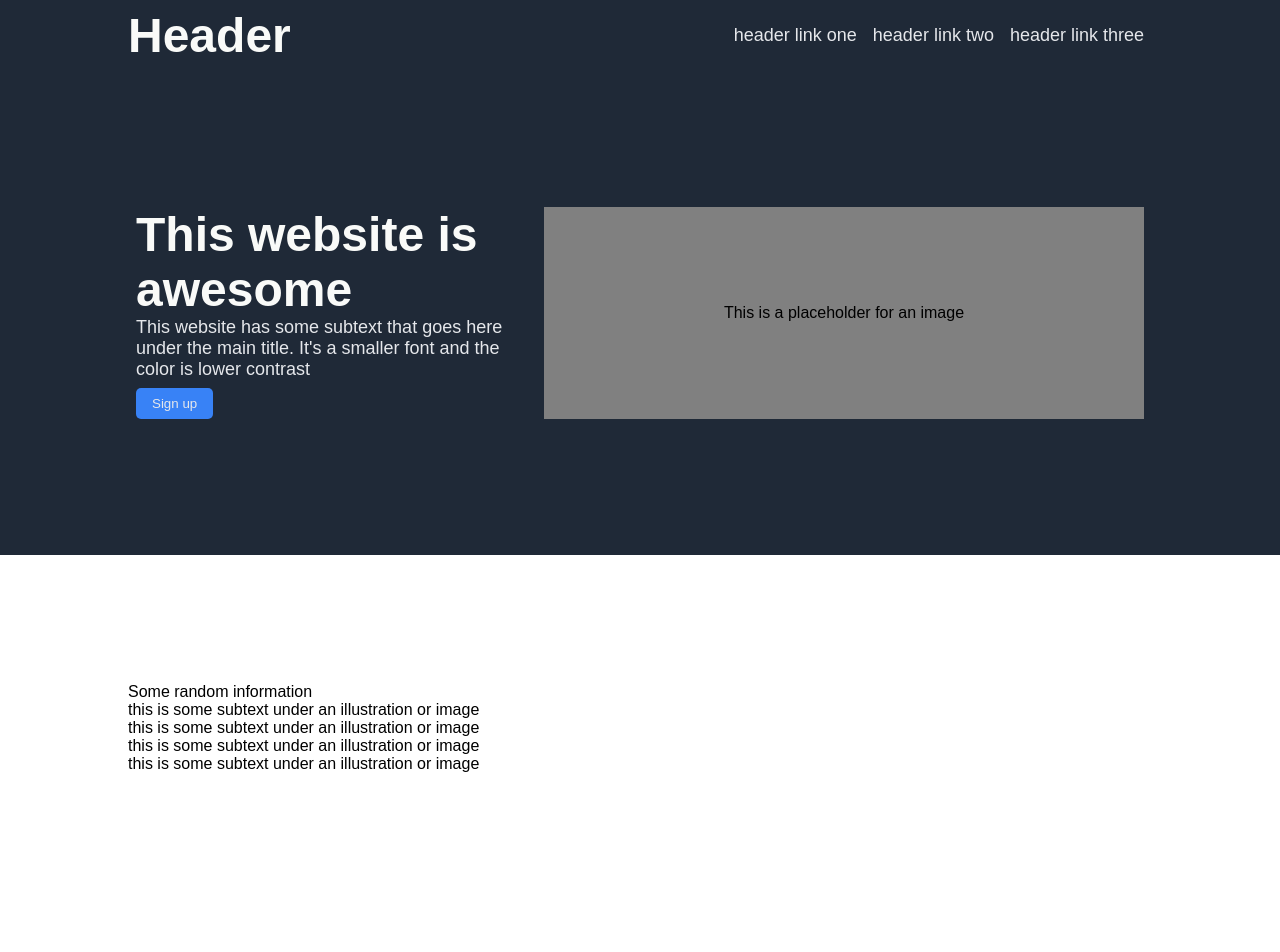
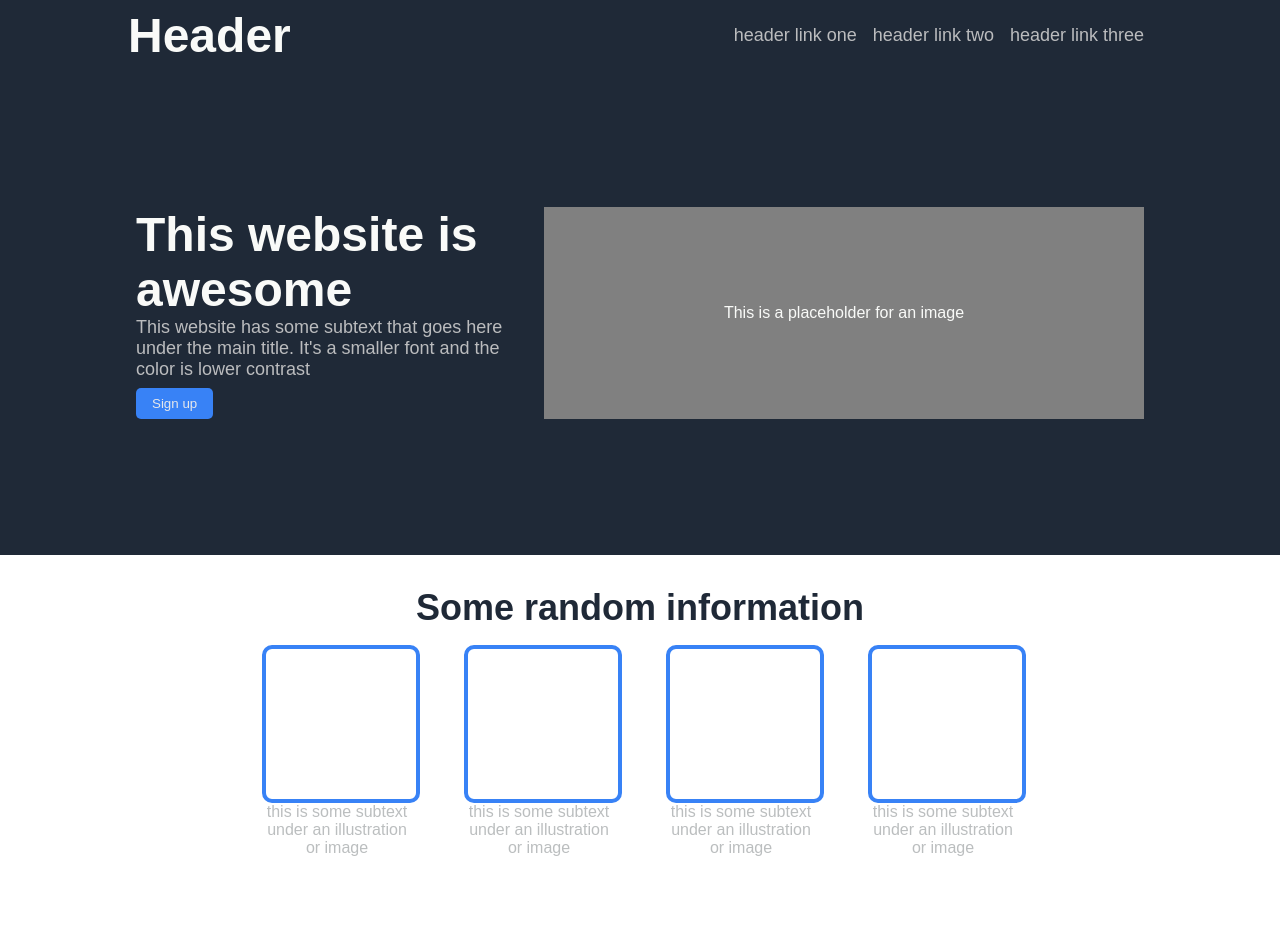
Before and after one commit to JulianTimbs/landing-page, a plain HTML site: page index.html in a window 1280 px wide. Shown: the top 952 px of the page. Drawn offline with Linux system fonts and the light colour scheme.

Commit message:
Added info section

```diff
--- a/index.html
+++ b/index.html
@@ -27,25 +27,34 @@
                 <button class="sign-up">Sign up</button>
             </div>
             <div class="welcome-image">
-                <p>This is a placeholder for an image</p>
+                <p class="placeholder-text">This is a placeholder for an image</p>
             </div>
         </div>
     </section>
 
     <section class="info-container">
-        <p class="info">Some random information</p>
+        <p class="info-header">Some random information</p>
         <div class="image-container">
-            <div class="info-image"></div>
-            <p class="info-image-description">this is some subtext under an illustration or image</p>
+            <div class="info">
+                <div class="info-image"></div>
+                <p class="info-text">this is some subtext under an illustration or image</p>
+            </div>
 
-            <div class="info-image"></div>
-            <p class="info-image-description">this is some subtext under an illustration or image</p>
+            <div class="info">
+                <div class="info-image"></div>
+                <p class="info-text">this is some subtext under an illustration or image</p>
 
-            <div class="info-image"></div>
-            <p class="info-image-description">this is some subtext under an illustration or image</p>
+            </div>
 
-            <div class="info-image"></div>
-            <p class="info-image-description">this is some subtext under an illustration or image</p>
+            <div class="info">
+                <div class="info-image"></div>
+                <p class="info-text">this is some subtext under an illustration or image</p>
+            </div>
+
+            <div class="info">
+                <div class="info-image"></div>
+                <p class="info-text">this is some subtext under an illustration or image</p>
+            </div>
         </div>
     </section>
 
--- a/style.css
+++ b/style.css
@@ -35,7 +35,7 @@ ul {
 }
 
 .nav {
-    color: #E5E7EB;
+    color: #bbbcbe;
 }
 
 .welcome-container {
@@ -56,7 +56,7 @@ ul {
 
 .welcome-info {
     font-size: 18px;
-    color: #E5E7EB;
+    color: #bbbcbe;
 }
 
 .sign-up {
@@ -75,3 +75,40 @@ ul {
     width: 600px;
     background-color: gray;
 }
+
+.placeholder-text {
+    color: #F9FAF8;
+}
+
+.info-container {
+    text-align: center;
+    padding: 32px 128px;
+}
+
+.info-header {
+    font-size: 36px;
+    font-weight: 900;
+    color: #1F2937;
+    margin-bottom: 16px;
+}
+
+.info {
+    max-width: 150px;
+}
+
+.info-image {
+    border: 4px solid #3882F6;
+    border-radius: 10px;
+    width: 150px;
+    height: 150px;
+}
+
+.image-container {
+    display: flex;
+    justify-content: center;
+    gap: 52px;
+}
+
+.info-text {
+    color: #bbbebf;
+}
```
